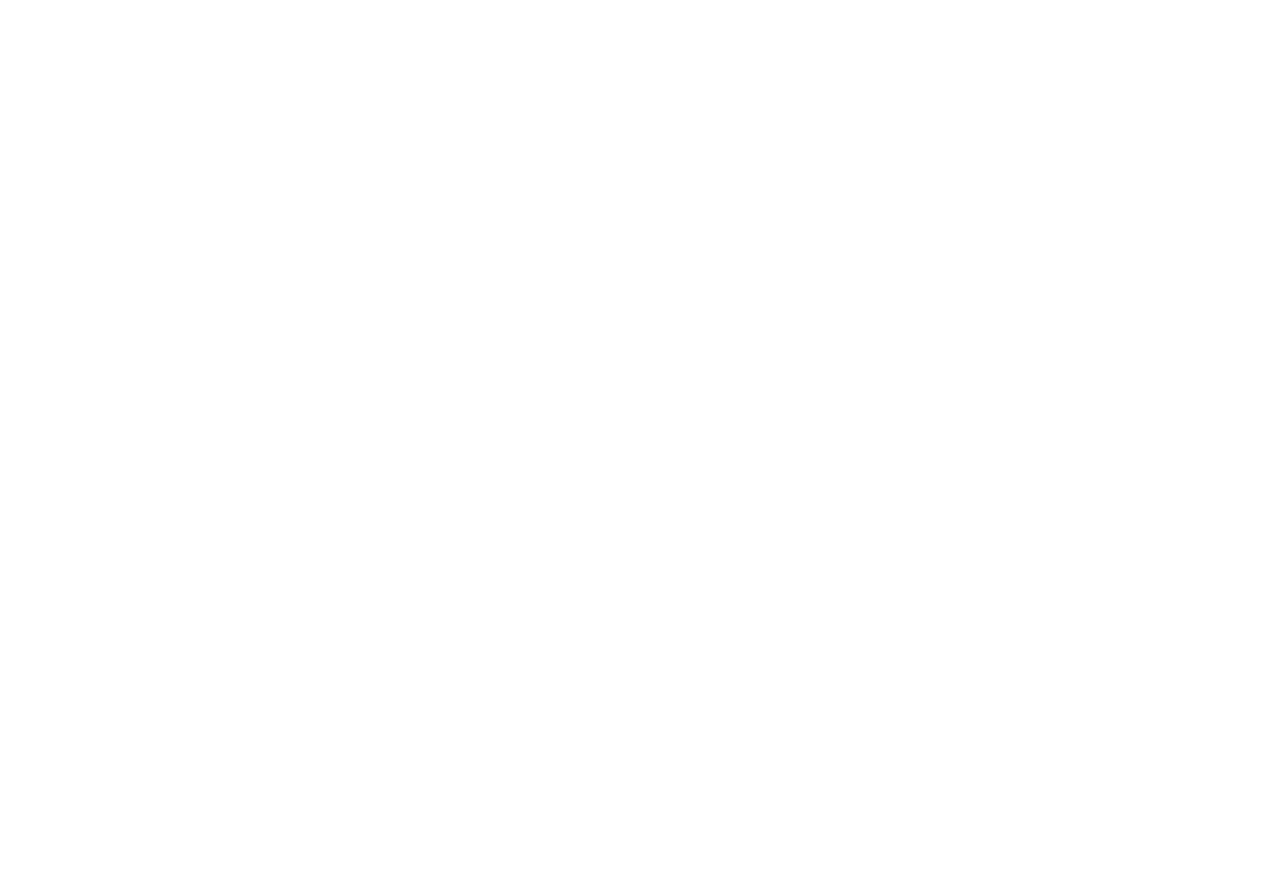
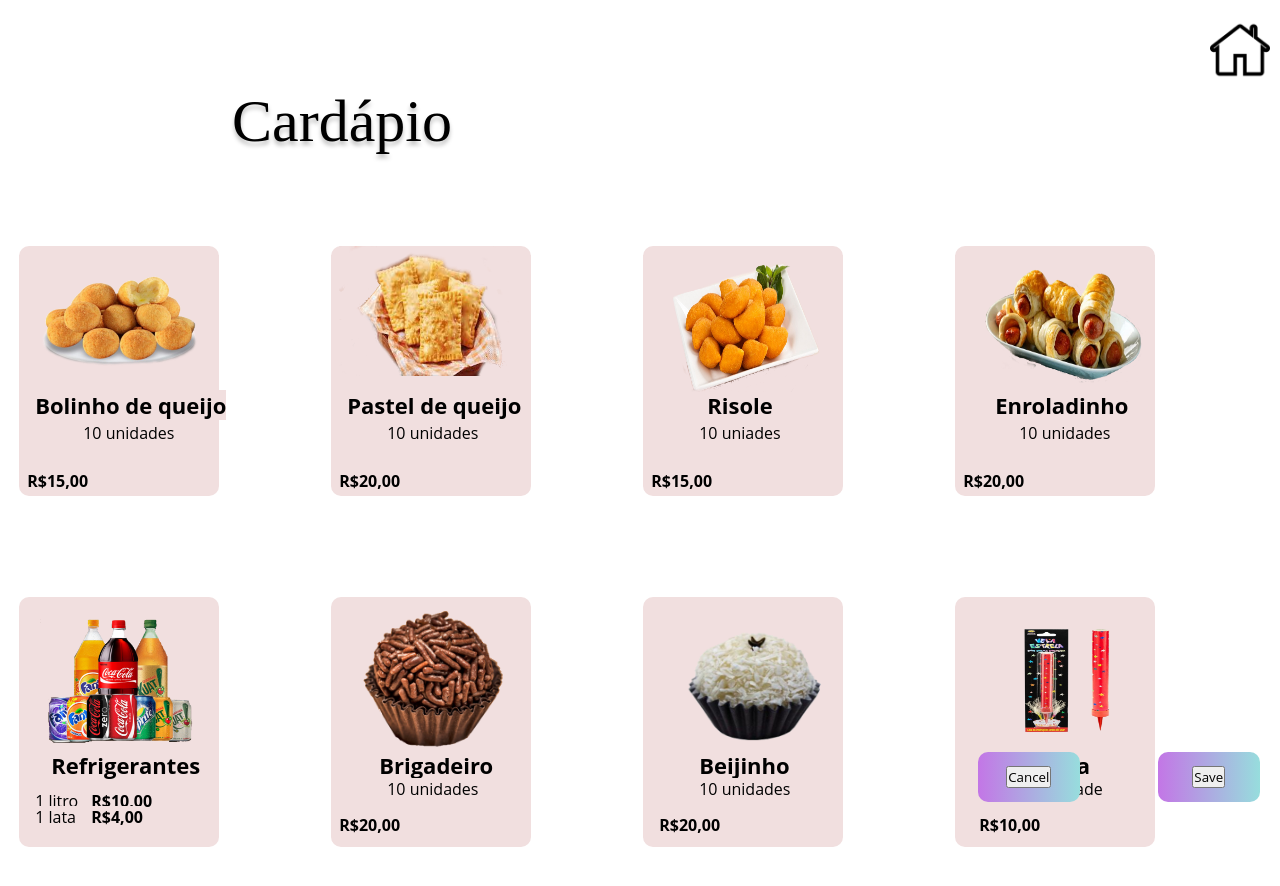
Before and after one commit to RebecaRobbo/projeto_final_front, a React (Create React App) app: page /menu in a window 1280 px wide. Before the commit this address had no page. Shown: the top 886 px of the page. Before the commit the page ends 800 px from the top, so only its background shows below. Built offline with nearby package versions, Linux system fonts and the light colour scheme; a web font is replaced by a local one.

Commit message:
Primeiras informações de delivery

```diff
--- /dev/null
+++ b/src/pages/Delivery/delivery.jsx
@@ -0,0 +1,19 @@
+import { useEffect } from "react";
+
+export const Delivery = () => {
+    useEffect(() => {
+        document.title = 'Delivery';
+    });
+
+    return (
+        <>
+            <body>
+                <div className="top">
+                    <h1>Retirada do pedido</h1>
+                    <p>Horário da retirada: </p>
+
+                </div>
+            </body>
+        </>
+    );
+}
--- a/src/pages/Cardapio/cardapio.css
+++ b/src/pages/Menu/menu.css
@@ -77,6 +77,12 @@
     background-color: rgb(241, 223, 223);
     top: 40%;
     left: 7%;
+}
+.set .combox .coxinha .btnPlus{
+    position: absolute;
+    background-color: rgb(241, 223, 223);
+    width:10px; /*largura*/
+    height:10px; /*altura*/
 }
 .set .combox .bolinho-de-queijo h3{
     position: absolute;
@@ -340,3 +346,51 @@
     top: 83%;
     left: 86%;
 }
+.btnCanc{
+    font-size: 15px;
+    border: none;
+    border-radius: 10px;
+    color: #fff;
+    line-height: 1.2;
+    text-transform: uppercase;
+    display: flex;
+    position: absolute;
+    justify-content: center;
+    align-items: center;
+    width: 8%;
+    height: 50px;
+    top: 94%;
+    right: 200px;
+    background: #6a7dfe;
+    background: -webkit-linear-gradient(to left, #97dddd, #c376e6);
+    background: -o-linear-gradient(to left, #97dddd, #c376e6);
+    background: -moz-linear-gradient(to left, #97dddd, #c376e6);
+    background: linear-gradient(to left, #97dddd, #c376e6);
+}
+.btnEnviar {
+    font-size: 15px;
+    border: none;
+    border-radius: 10px;
+    color: #fff;
+    line-height: 1.2;
+    text-transform: uppercase;
+    display: flex;
+    position: absolute;
+    justify-content: center;
+    align-items: center;
+    width: 8%;
+    height: 50px;
+    top: 94%;
+    right: 20px;
+    background: #6a7dfe;
+    background: -webkit-linear-gradient(to left, #97dddd, #c376e6);
+    background: -o-linear-gradient(to left, #97dddd, #c376e6);
+    background: -moz-linear-gradient(to left, #97dddd, #c376e6);
+    background: linear-gradient(to left, #97dddd, #c376e6);
+  }
+  .btnEnviar:hover {
+    cursor: pointer;
+  }
+  .btnCanc:hover {
+    cursor: pointer;
+  }
--- a/src/pages/Cardapio/cardapio.jsx
+++ b/src/pages/Menu/menu.jsx
@@ -1,5 +1,5 @@
 import { useEffect } from "react";
-import './cardapio.css';
+import './menu.css';
 import jpIMG from "../../assests/web-house.png";
 import coxinha from '../../assests/coxinha2.png'
 import mais from '../../assests/mais.png';
@@ -14,7 +14,7 @@ import beijinho from '../../assests/beijinho.png'
 import vela from '../../assests/vela.png'
 import { Link } from "react-router-dom";
 
-export const Cardapio = () => {
+export const Menu = () => {
     useEffect(() => {
         document.title = 'Cardapio';
     });
@@ -35,6 +35,9 @@ export const Cardapio = () => {
                             <img src={coxinha} alt="coxinha" />
                             <p>10 unidades</p>
                             <h4>R$10,00</h4>
+                            <div className="btnPlus">
+                                <img src={mais} alt="mais" />
+                            </div>
                         </div>
                     </div>
                     <div className="combox">
@@ -46,7 +49,7 @@ export const Cardapio = () => {
                         </div>
                     </div>
                     <div className="combox">
-                    <div className="pastel-de-queijo">
+                        <div className="pastel-de-queijo">
                             <h3>Pastel de queijo</h3>
                             <img src={pastel} alt="pastel de queijo" />
                             <p>10 unidades</p>
@@ -112,6 +115,12 @@ export const Cardapio = () => {
                         </div>
                     </div>
                 </div>
+                <div className="btnEnviar">
+                    <button>Save</button>
+                </div>
+                <div className="btnCanc">
+                    <button>Cancel</button>
+                </div>
             </body>
 
         </>
--- a/src/pages/Register/register.jsx
+++ b/src/pages/Register/register.jsx
@@ -17,7 +17,6 @@ export const Register = () => {
 
     function salvar() {
         debugger
-        console.log(email,name);
         if (password !== autenthPassword || password === "" || autenthPassword === "") {
             alert("As senhas não coincidem, ou não foram preenchidas");
         } else if (password === autenthPassword) {
--- /dev/null
+++ b/src/pages/TimeDelivery/timeDelivery.jsx
@@ -0,0 +1,32 @@
+import { useEffect } from "react";
+import { Link } from 'react-router-dom';
+import Logo from '../../assests/Logo-Lanchonete.png'
+
+export const TimeDelivery = () => {
+    useEffect(() => {
+        document.title = 'TimeDelivery';
+    });
+    return (
+        <>
+            <body>
+                    <img src={Logo} alt="logo" />
+                    <h1>Gostaria de marcar um horário para retirada?</h1>
+                    <p>Horários disponiveis: </p>
+                    <form method="post" action="registerTime">
+                        <select name="time">
+                            <option value="none">None</option>
+                            <option value="18">18:00</option>
+                            <option value="18:30">18:30</option>
+                            <option value="19">19:00</option>
+                            <option value="19:30">19:30</option>
+                            <option value="20">20:00</option>
+                            <option value="20:30">20:30</option>
+                            <option value="21">21:00</option>
+                            <option value="21:30">21:30</option>
+                        </select>
+                    </form>
+                    <Link className="btnSend" to="/delivery">Send</Link>
+            </body>
+        </>
+    );
+}
--- a/src/routes/routes.jsx
+++ b/src/routes/routes.jsx
@@ -1,8 +1,10 @@
 import { BrowserRouter as Router, Routes, Route } from "react-router-dom";
-import { Cardapio } from "../pages/Cardapio/cardapio";
+import { Menu } from "../pages/Menu/menu";
 import { Login } from "../pages/Login/login";
 import { Register } from "../pages/Register/register";
 import {Zilda} from "../pages/Site/site";
+import { Delivery } from "../pages/Delivery/delivery";
+import { TimeDelivery } from "../pages/TimeDelivery/timeDelivery";
 
 
 export const AppRouter = () => {
@@ -12,7 +14,9 @@ export const AppRouter = () => {
                 <Route path="/login" element={<Login />} />
                 <Route path="/register" element={<Register />} />
                 <Route path="/zilda" element={<Zilda/>}/>
-                <Route path="/cardapio" element={<Cardapio/>}/>
+                <Route path="/menu" element={<Menu/>}/>
+                <Route path="/delivery" element={<Delivery/>}/>
+                <Route path="/timeDelivery" element={<TimeDelivery/>}/>
             </Routes>
         </Router>
     );
```
Also changed, not shown: src/pages/Delivery/delivery.css (added), src/pages/TimeDelivery/timeDelivery.css (added).
